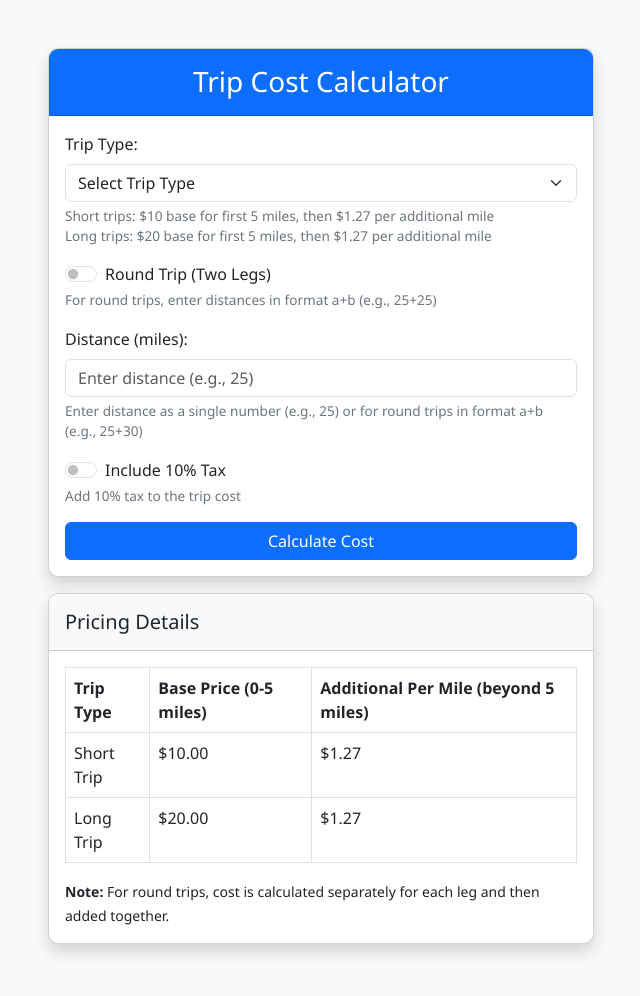
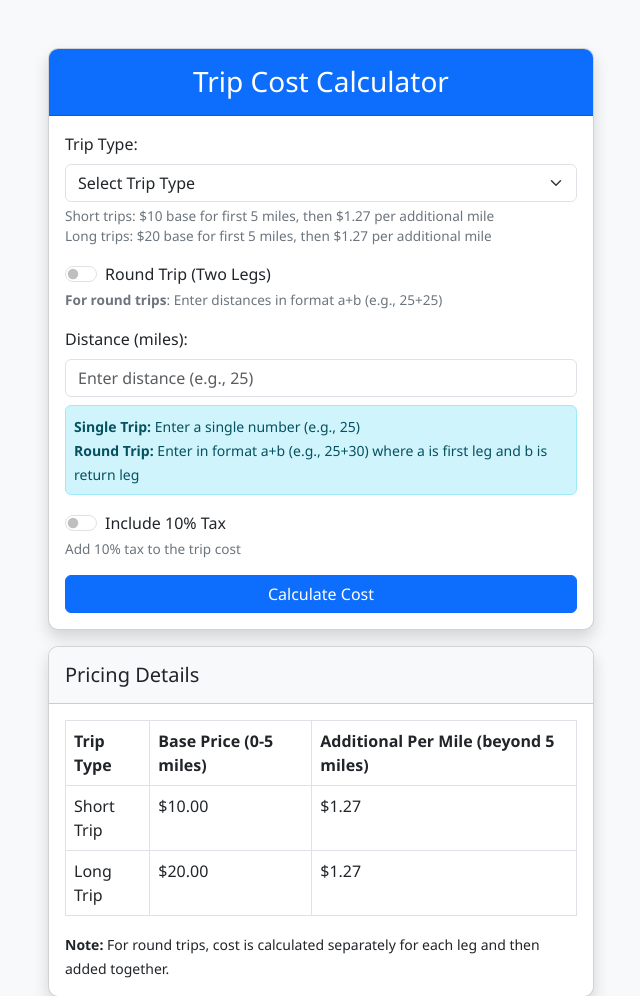
Before and after one commit to anuso1998/TravelCostCalculator-, a Flask app: page / in a window 1280 px wide. Shown: the top 996 px of the page, without its empty margins (319-959 px from the left). Before the commit the page ends 955 px from the top, so only its background shows below. Run offline with Flask 3, Linux system fonts and the light colour scheme.

Commit message:
Enable automatic round trip detection when entering two-leg distances
Implements automatic round trip detection and validation when the miles input contains '+', updating UI elements and help text in `app.py`, `static/js/script.js`, and `templates/index.html`.

Replit-Commit-Author: Agent
Replit-Commit-Session-Id: 642d6a45-4cb2-4273-96c6-ee5619705d16
Replit-Commit-Screenshot-Url: https://storage.googleapis.com/screenshot-production-us-central1/6c76f1f1-e022-40f1-8fdf-3a581d4ca31d/f43bfb44-6bfa-401c-92e7-5d683d29decc.jpg

```diff
--- a/app.py
+++ b/app.py
@@ -30,6 +30,10 @@ def calculate():
         # Validate trip type
         if trip_type not in ['short', 'long']:
             return jsonify({'error': 'Invalid trip type. Please select "short" or "long".'})
+
+        # Auto-detect round trip if '+' is in the miles string
+        if '+' in miles_str and not is_round_trip:
+            is_round_trip = True
 
         # Check if we have a round trip with legs
         if is_round_trip:
--- a/static/js/script.js
+++ b/static/js/script.js
@@ -24,6 +24,17 @@ document.addEventListener('DOMContentLoaded', function() {
         }
     });
 
+    // Auto-detect round trip format and check the switch
+    milesInput.addEventListener('input', function() {
+        const value = this.value.trim();
+        if (value.includes('+')) {
+            roundTripSwitch.checked = true;
+            // Trigger the change event to update help text
+            const event = new Event('change');
+            roundTripSwitch.dispatchEvent(event);
+        }
+    });
+
     // Handle form submission
     calculatorForm.addEventListener('submit', function(e) {
         e.preventDefault();
@@ -31,6 +42,12 @@ document.addEventListener('DOMContentLoaded', function() {
         // Hide previous results/errors
         resultDiv.classList.add('d-none');
         errorDiv.classList.add('d-none');
+
+        // Auto-check round trip switch if format contains '+'
+        const milesValue = milesInput.value.trim();
+        if (milesValue.includes('+')) {
+            roundTripSwitch.checked = true;
+        }
 
         // Get form data
         const formData = new FormData(calculatorForm);
--- a/templates/index.html
+++ b/templates/index.html
@@ -36,15 +36,18 @@
                                     <label class="form-check-label" for="round-trip-switch">Round Trip (Two Legs)</label>
                                 </div>
                                 <div class="form-text" id="round-trip-help">
-                                    For round trips, enter distances in format a+b (e.g., 25+25)
+                                    <strong>For round trips</strong>: Enter distances in format a+b (e.g., 25+25)
                                 </div>
                             </div>
 
                             <div class="mb-3">
                                 <label for="miles" class="form-label">Distance (miles):</label>
                                 <input type="text" class="form-control" id="miles" name="miles" required>
-                                <div class="form-text" id="miles-help">
-                                    Enter distance as a single number (e.g., 25) or for round trips in format a+b (e.g., 25+30)
+                                <div class="alert alert-info mt-2 p-2" id="miles-help">
+                                    <small>
+                                        <strong>Single Trip:</strong> Enter a single number (e.g., 25)<br>
+                                        <strong>Round Trip:</strong> Enter in format a+b (e.g., 25+30) where a is first leg and b is return leg
+                                    </small>
                                 </div>
                             </div>
 
```
